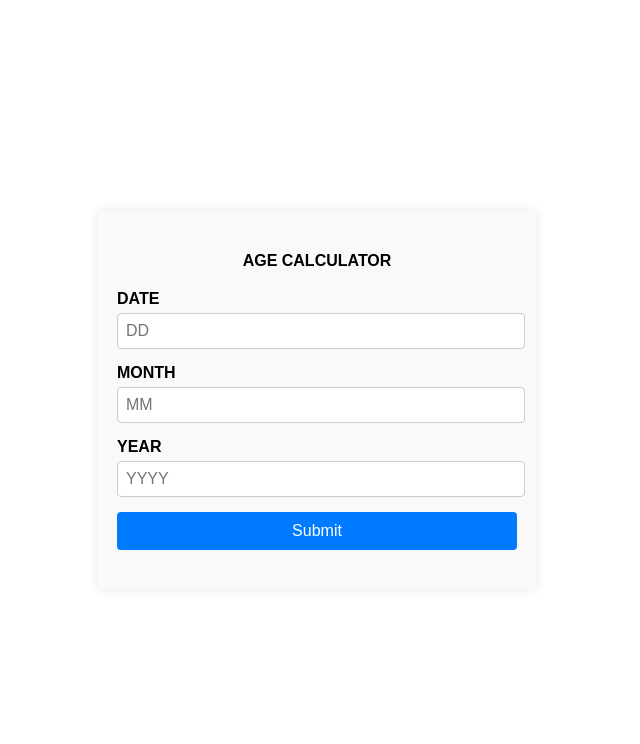
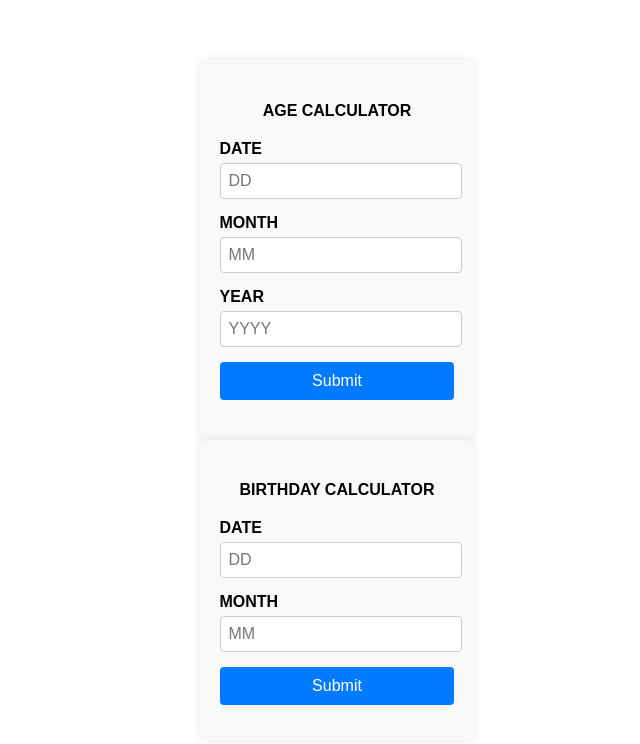
Before and after one commit to Mclawrenceco/work-free, a plain HTML site: page index.html in a window 1280 px wide. Shown: the whole page, without its empty margins (323-963 px from the left). Drawn offline with Linux system fonts and the light colour scheme.

Commit message:
Update index.html

```diff
--- a/index.html
+++ b/index.html
@@ -4,10 +4,12 @@
     <meta charset="UTF-8" />
     <meta http-equiv="X-UA-Compatible" content="IE=edge" />
     <meta name="viewport" content="width=device-width, initial-scale=1.0" />
-    <title>Age Calculator</title>
+    <title>Age and Birthday Calculator</title>
     <link rel="stylesheet" href="styles/styles.css">
   </head>
   <body>
+    <div class="container">
+      <div class="calculator" id="age-calculator">
         <form>
           <h4>AGE CALCULATOR</h4>
           <div class="block">
@@ -47,10 +49,45 @@
             />
           </div>
           <div class="block">
-        <input type="button" name="submit" value="Submit" onclick="age()" />
+            <input type="button" name="submit" value="Submit" onclick="calculateAge()" />
           </div>
           <div id="age"></div>
         </form>
+      </div>
+      <div class="calculator" id="birthday-calculator">
+        <form>
+          <h4>BIRTHDAY CALCULATOR</h4>
+          <div class="block">
+            <label for="bday-date" class="title">DATE</label>
+            <input
+              type="number"
+              name="bday-date"
+              id="bday-date"
+              placeholder="DD"
+              required
+              min="1"
+              max="31"
+            />
+          </div>
+          <div class="block">
+            <label for="bday-month" class="title">MONTH</label>
+            <input
+              type="number"
+              name="bday-month"
+              id="bday-month"
+              placeholder="MM"
+              required
+              min="1"
+              max="12"
+            />
+          </div>
+          <div class="block">
+            <input type="button" name="submit" value="Submit" onclick="calculateBirthday()" />
+          </div>
+          <div id="birthday"></div>
+        </form>
+      </div>
+    </div>
     <script src="scripts/scripts.js"></script>
   </body>
 </html>
```
Lines whose indentation alone changed are shown as unchanged.
